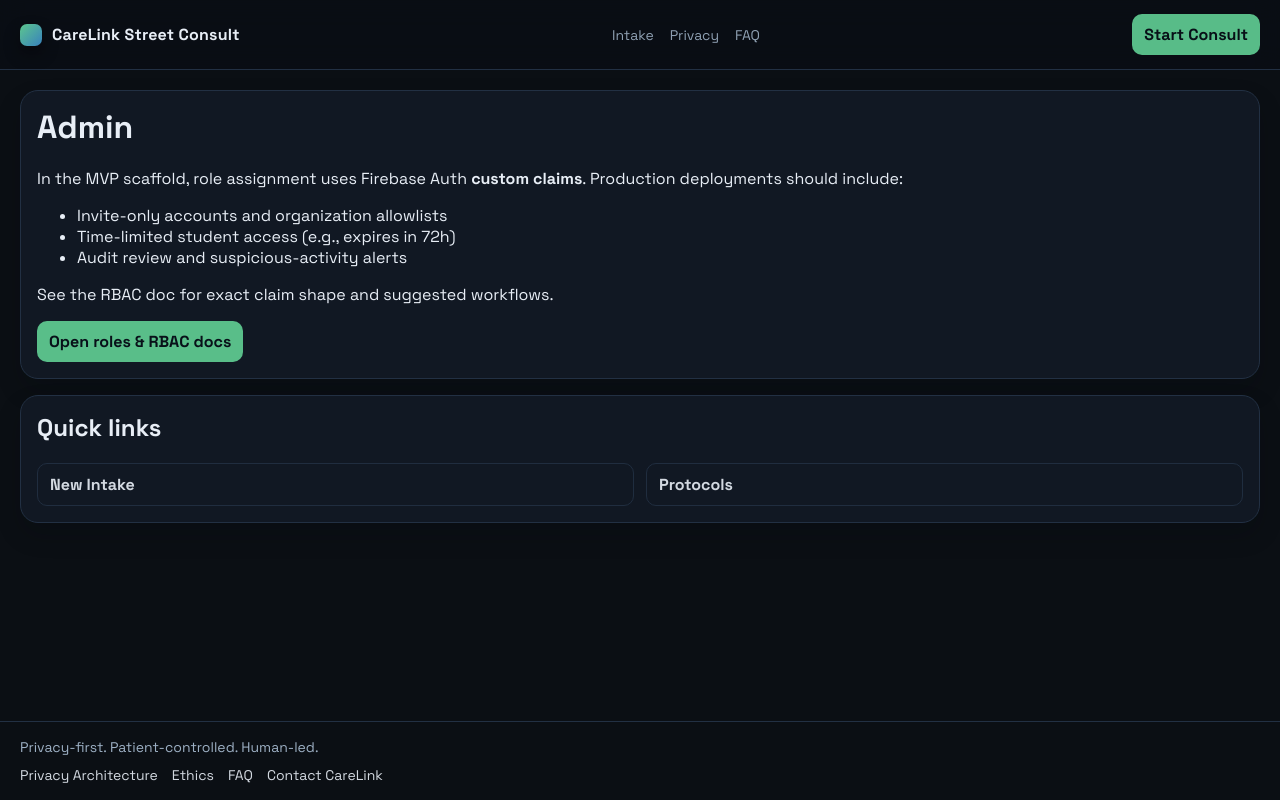
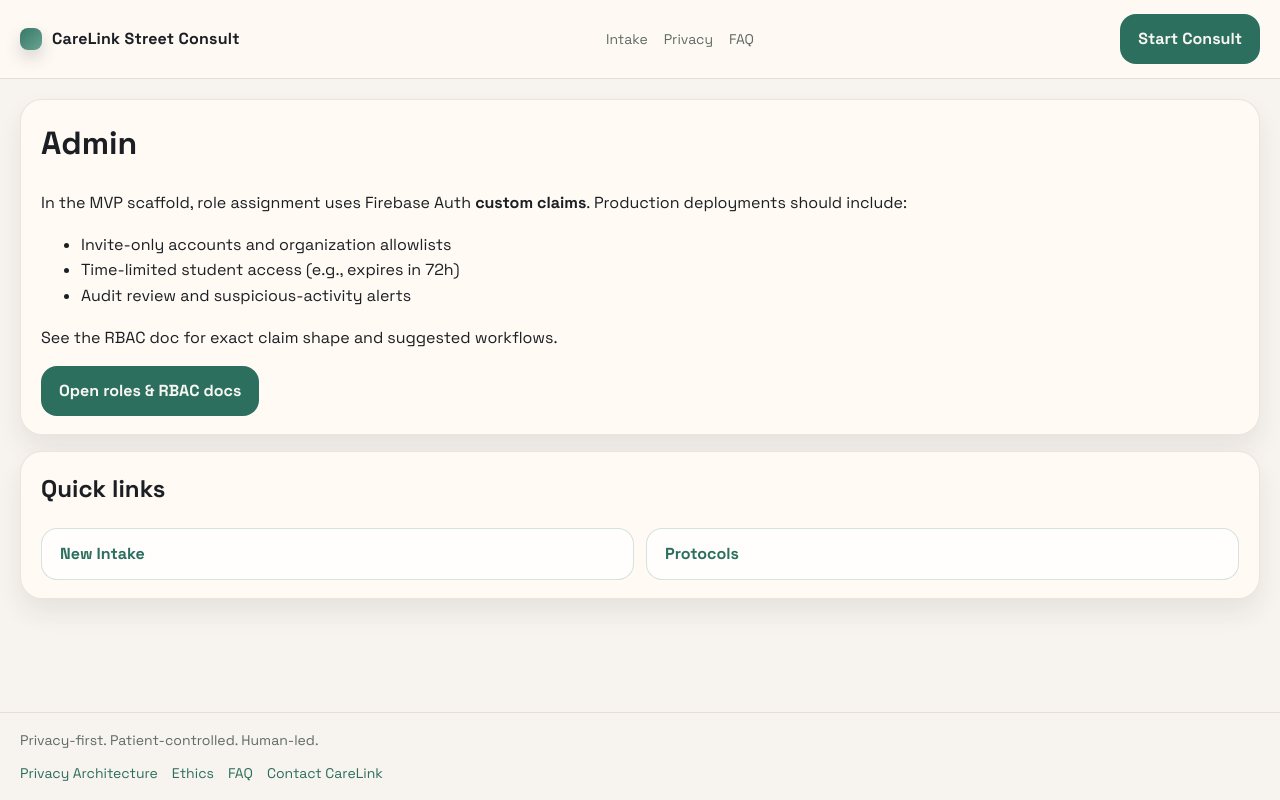
Before and after one commit to PhysicianeerShaik/CareLINK, a Next.js app in the folder apps/web/: page /admin in a window 1280 px wide. Built offline with nearby package versions, Linux system fonts and the light colour scheme.

Commit message:
Apply soft design system across pages

```diff
--- a/apps/web/app/globals.css
+++ b/apps/web/app/globals.css
@@ -2,16 +2,16 @@
 @import url("https://fonts.googleapis.com/css2?family=Space+Grotesk:wght@400;500;600;700&display=swap");
 
 :root {
-  --bg: #0b0f14;
-  --card: #111823;
-  --text: #e8eef6;
-  --muted: #9db0c4;
-  --line: #223043;
-  --accent: #61d095;
-  --danger: #ff6b6b;
-  --warning: #ffd166;
-  --shadow: 0 18px 36px rgba(4, 8, 16, 0.35);
-  --shadow-soft: 0 12px 24px rgba(4, 8, 16, 0.2);
+  --bg: #f7f3ee;
+  --card: #fffaf4;
+  --text: #1b1f24;
+  --muted: #5f6b66;
+  --line: #e6ddd3;
+  --accent: #2d6f5f;
+  --danger: #d46a6a;
+  --warning: #d1a84f;
+  --shadow: 0 22px 38px rgba(39, 47, 52, 0.12);
+  --shadow-soft: 0 14px 26px rgba(39, 47, 52, 0.08);
 }
 
 * { box-sizing: border-box; }
@@ -21,10 +21,11 @@
   font-family: "Space Grotesk", "Segoe UI", sans-serif;
   background: var(--bg);
   color: var(--text);
+  line-height: 1.6;
 }
 
-a { color: var(--text); text-decoration: none; opacity: 0.9; }
-a:hover { opacity: 1; }
+a { color: var(--accent); text-decoration: none; }
+a:hover { color: #255e50; }
 a:focus-visible,
 button:focus-visible,
 .button:focus-visible,
@@ -42,8 +43,8 @@
   align-items: center;
   padding: 14px 20px;
   border-bottom: 1px solid var(--line);
-  background: rgba(10, 14, 20, 0.85);
-  backdrop-filter: blur(14px);
+  background: rgba(255, 250, 244, 0.9);
+  backdrop-filter: blur(12px);
   position: sticky;
   top: 0;
   z-index: 30;
@@ -52,9 +53,9 @@
 .brand-mark {
   width: 22px;
   height: 22px;
-  border-radius: 7px;
-  background: linear-gradient(135deg, rgba(97,208,149,0.95), rgba(61,142,208,0.9));
-  box-shadow: 0 8px 16px rgba(0,0,0,0.35);
+  border-radius: 8px;
+  background: linear-gradient(135deg, rgba(45, 111, 95, 0.95), rgba(88, 155, 134, 0.9));
+  box-shadow: 0 8px 16px rgba(39, 47, 52, 0.18);
 }
 .nav { display: none; gap: 16px; font-size: 14px; color: var(--muted); }
 .nav a { color: var(--muted); }
@@ -68,13 +69,13 @@
 
 .card {
   background: var(--card);
-  border: 1px solid var(--line);
-  border-radius: 18px;
-  padding: 16px;
+  border: 1px solid rgba(230, 221, 211, 0.7);
+  border-radius: 22px;
+  padding: 18px 20px;
   box-shadow: var(--shadow-soft);
   transition: transform 0.2s ease, border-color 0.2s ease, box-shadow 0.2s ease;
 }
-.card:hover { transform: translateY(-2px); border-color: rgba(97,208,149,0.4); box-shadow: var(--shadow); }
+.card:hover { transform: translateY(-2px); border-color: rgba(45, 111, 95, 0.2); box-shadow: var(--shadow); }
 
 .grid {
   display: grid;
@@ -100,14 +101,14 @@
   gap: 16px;
 }
 
-label { display: block; font-size: 13px; color: var(--muted); margin-bottom: 6px; }
+label { display: block; font-size: 14px; color: var(--muted); margin-bottom: 6px; }
 input, textarea, select {
   width: 100%;
-  background: rgba(255,255,255,0.03);
+  background: #fffdf9;
   border: 1px solid var(--line);
   color: var(--text);
-  border-radius: 10px;
-  padding: 10px 12px;
+  border-radius: 14px;
+  padding: 12px 14px;
 }
 textarea { min-height: 92px; resize: vertical; }
 
@@ -115,15 +116,15 @@
 
 .btn {
   border: 1px solid var(--line);
-  background: rgba(97,208,149,0.12);
+  background: rgba(45, 111, 95, 0.12);
   color: var(--text);
-  border-radius: 12px;
-  padding: 10px 12px;
+  border-radius: 16px;
+  padding: 12px 16px;
   cursor: pointer;
   font-weight: 600;
 }
-.btn:hover { border-color: rgba(97,208,149,0.5); }
-.btn.secondary { background: rgba(255,255,255,0.04); }
+.btn:hover { border-color: rgba(45, 111, 95, 0.4); }
+.btn.secondary { background: rgba(255,255,255,0.6); }
 
 .badge {
   display: inline-flex;
@@ -131,9 +132,10 @@
   gap: 6px;
   padding: 3px 8px;
   border-radius: 999px;
-  border: 1px solid var(--line);
+  border: 1px solid rgba(45, 111, 95, 0.2);
   font-size: 12px;
-  color: var(--muted);
+  color: var(--accent);
+  background: rgba(45, 111, 95, 0.08);
 }
 
 .kv { display: grid; grid-template-columns: 140px 1fr; gap: 8px 12px; }
@@ -146,32 +148,23 @@
 
 .button {
   display: inline-block;
-  padding: 10px 12px;
-  border-radius: 10px;
+  padding: 12px 18px;
+  border-radius: 16px;
   background: var(--accent);
-  color: #081018;
+  color: #f7f6f1;
   font-weight: 700;
   border: none;
   cursor: pointer;
   transition: transform 0.2s ease, box-shadow 0.2s ease;
 }
-.button:hover { transform: translateY(-1px); box-shadow: 0 10px 20px rgba(97,208,149,0.2); }
+.button:hover { transform: translateY(-1px); box-shadow: 0 10px 20px rgba(45, 111, 95, 0.2); }
 .button.secondary {
-  background: transparent;
-  color: var(--text);
-  border: 1px solid var(--line);
+  background: rgba(255,255,255,0.8);
+  color: var(--accent);
+  border: 1px solid rgba(45, 111, 95, 0.2);
 }
 
-input, textarea, select {
-  width: 100%;
-  padding: 10px 12px;
-  border-radius: 10px;
-  border: 1px solid var(--line);
-  background: #0b1320;
-  color: var(--text);
-}
 textarea { min-height: 88px; }
-label { font-size: 13px; color: var(--muted); }
 
 .formGrid {
   display: grid;
@@ -190,9 +183,9 @@
   gap: 8px;
   padding: 8px 10px;
   border-radius: 999px;
-  background: rgba(97,208,149,0.12);
-  border: 1px solid rgba(97,208,149,0.25);
-  color: var(--text);
+  background: rgba(45, 111, 95, 0.12);
+  border: 1px solid rgba(45, 111, 95, 0.25);
+  color: var(--accent);
   font-size: 13px;
 }
 
@@ -241,7 +234,7 @@
   color: var(--muted);
 }
 .cta-row { display: flex; flex-wrap: wrap; gap: 12px; align-items: center; margin-top: 18px; }
-.link { color: var(--text); border-bottom: 1px solid transparent; }
+.link { color: var(--accent); border-bottom: 1px solid transparent; }
 .link:hover { border-bottom-color: var(--accent); }
 .hero-note { margin-top: 16px; color: var(--muted); font-size: 14px; }
 .trust-row {
@@ -253,15 +246,15 @@
 .trust-chip {
   padding: 6px 12px;
   border-radius: 999px;
-  border: 1px solid rgba(97,208,149,0.3);
-  background: rgba(97,208,149,0.08);
-  color: var(--text);
+  border: 1px solid rgba(45, 111, 95, 0.2);
+  background: rgba(45, 111, 95, 0.08);
+  color: var(--accent);
   font-size: 12px;
 }
 .hero-card {
-  background: linear-gradient(160deg, rgba(17,24,35,0.95), rgba(14,20,31,0.85));
-  border: 1px solid var(--line);
-  border-radius: 18px;
+  background: #fffaf4;
+  border: 1px solid rgba(230, 221, 211, 0.7);
+  border-radius: 22px;
   padding: 20px;
   box-shadow: var(--shadow);
 }
@@ -286,8 +279,8 @@
   width: 34px;
   height: 34px;
   border-radius: 999px;
-  border: 1px solid var(--line);
-  background: rgba(97, 208, 149, 0.12);
+  border: 1px solid rgba(45, 111, 95, 0.2);
+  background: rgba(45, 111, 95, 0.12);
   display: inline-flex;
   align-items: center;
   justify-content: center;
@@ -305,23 +298,23 @@
 .founder-avatar {
   width: 100%;
   height: 140px;
-  border-radius: 14px;
-  border: 1px solid var(--line);
+  border-radius: 16px;
+  border: 1px solid rgba(230, 221, 211, 0.7);
   background:
-    linear-gradient(135deg, rgba(97, 208, 149, 0.2), rgba(61, 142, 208, 0.15)),
-    repeating-linear-gradient(135deg, rgba(255,255,255,0.06), rgba(255,255,255,0.06) 6px, transparent 6px, transparent 12px);
+    linear-gradient(135deg, rgba(247, 207, 174, 0.4), rgba(199, 232, 217, 0.35)),
+    repeating-linear-gradient(135deg, rgba(255,255,255,0.5), rgba(255,255,255,0.5) 6px, transparent 6px, transparent 12px);
 }
 .founder-name { font-size: 18px; font-weight: 600; }
 
 .page-footer {
   border-top: 1px solid var(--line);
   padding: 26px 0;
-  background: rgba(13, 18, 26, 0.6);
+  background: rgba(255, 250, 244, 0.8);
 }
 .footer-inner { display: flex; flex-direction: column; gap: 10px; }
 .footer-text { color: var(--muted); font-size: 14px; }
 .footer-links { display: flex; gap: 14px; flex-wrap: wrap; }
-.footer-links a { color: var(--text); font-size: 14px; }
+.footer-links a { color: var(--accent); font-size: 14px; }
 
 .fade-in { animation: fadeUp 0.7s ease both; }
 @keyframes fadeUp {
--- a/apps/web/app/intake/page.tsx
+++ b/apps/web/app/intake/page.tsx
@@ -123,7 +123,7 @@
   return (
     <AuthGate>
       {({ user, role }) => (
-        <div className="stack">
+        <div className="container stack">
           <div className="card">
             <h1 style={{ marginTop: 0 }}>New Intake</h1>
             <p className="muted">
--- a/apps/web/app/record/[id]/page.tsx
+++ b/apps/web/app/record/[id]/page.tsx
@@ -90,7 +90,7 @@
   if (!rec) return <div className="card">Record not found or loading…</div>;
 
   return (
-    <div className="stack">
+    <div className="container stack">
       <div className="card">
         <h1 style={{ marginTop: 0 }}>{rec.careLinkId}</h1>
         <div className="muted">
```
